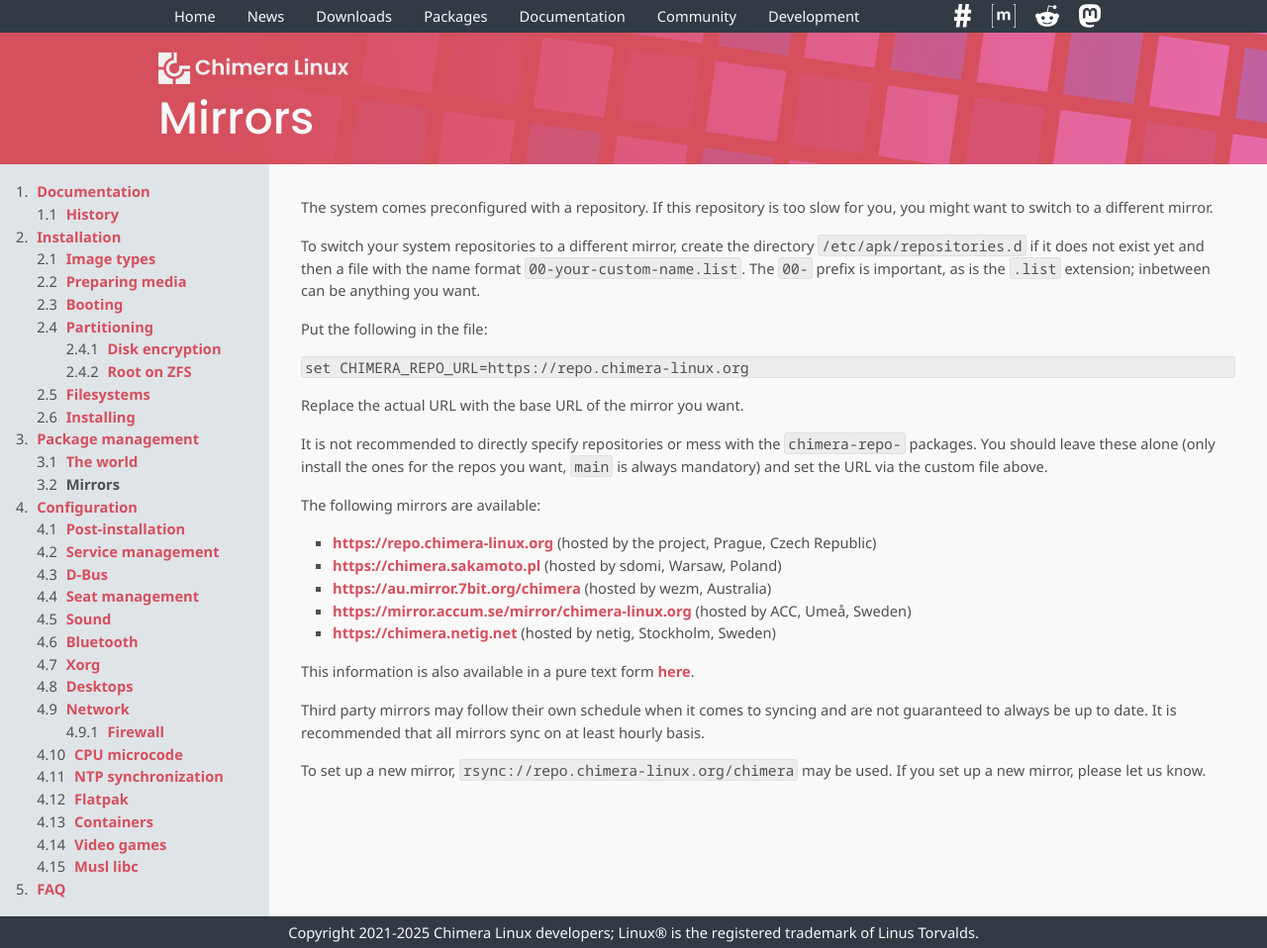
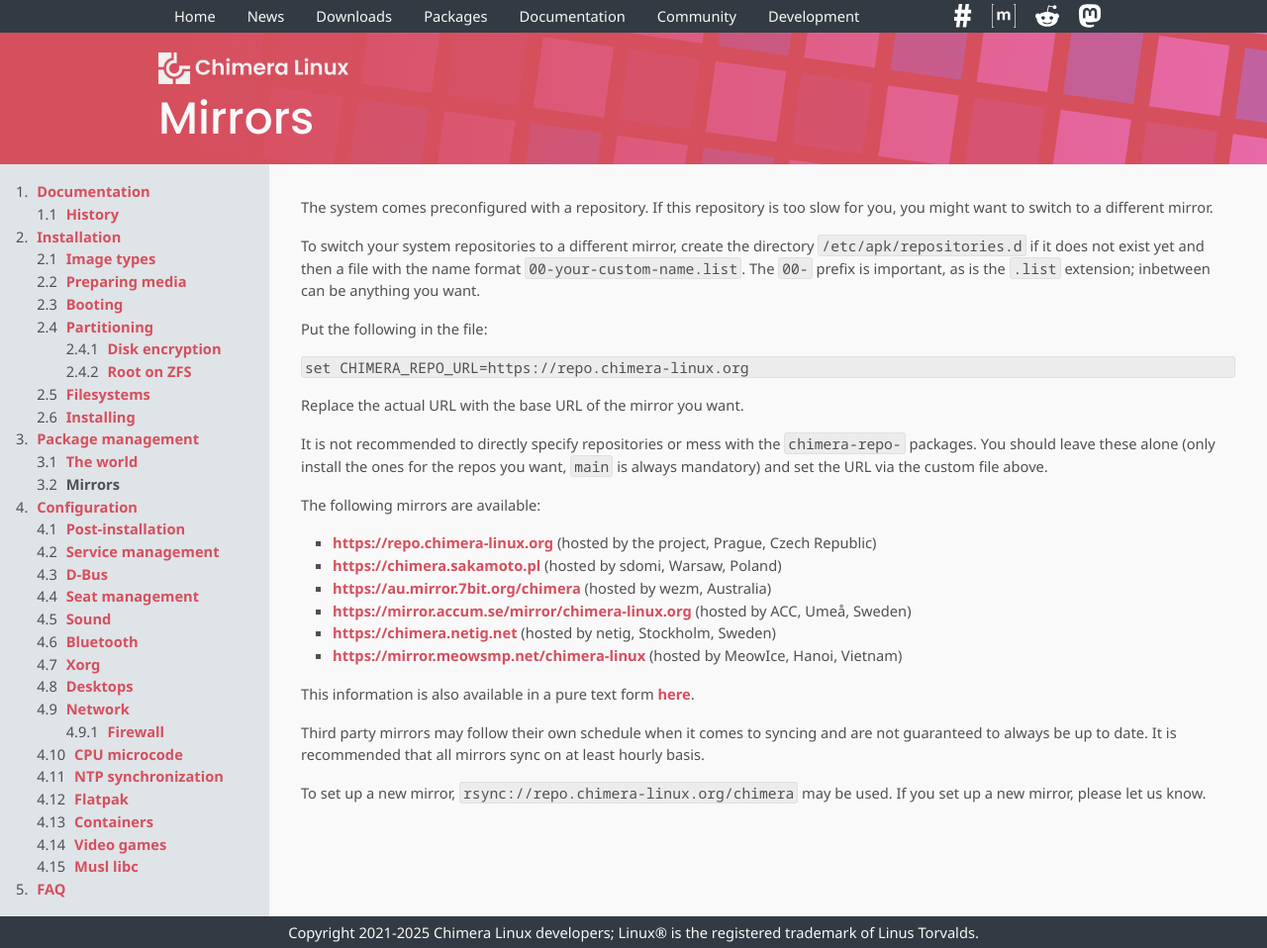
Before and after one commit to chimera-linux/chimera-linux.github.io, a Jekyll site: the page built from _docs/apk/mirrors.md, in a window 1280 px wide and 958 px high. Shown: the whole window at 99% size. Built offline with Jekyll 4.4.1, drawn with Linux system fonts in a browser that asks for light colours.

Commit message:
add vietnam mirror to the list

```diff
--- a/_docs/apk/mirrors.md
+++ b/_docs/apk/mirrors.md
@@ -33,6 +33,7 @@
 * [https://au.mirror.7bit.org/chimera](https://au.mirror.7bit.org/chimera) (hosted by wezm, Australia)
 * [https://mirror.accum.se/mirror/chimera-linux.org](https://mirror.accum.se/mirror/chimera-linux.org) (hosted by ACC, Umeå, Sweden)
 * [https://chimera.netig.net](https://chimera.netig.net) (hosted by netig, Stockholm, Sweden)
+* [https://mirror.meowsmp.net/chimera-linux](https://mirror.meowsmp.net/chimera-linux) (hosted by MeowIce, Hanoi, Vietnam)
 
 This information is also available in a pure text form [here](https://repo.chimera-linux.org/mirrors.txt).
 
```
